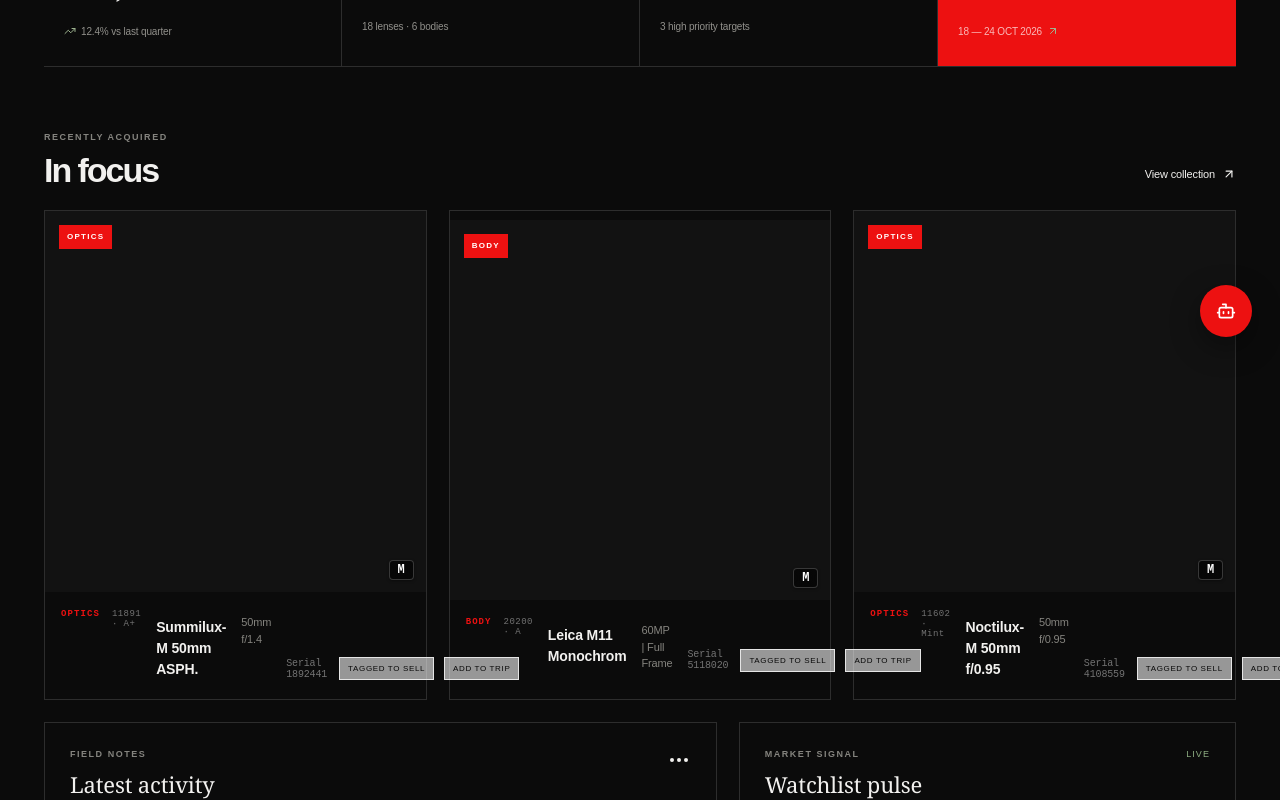
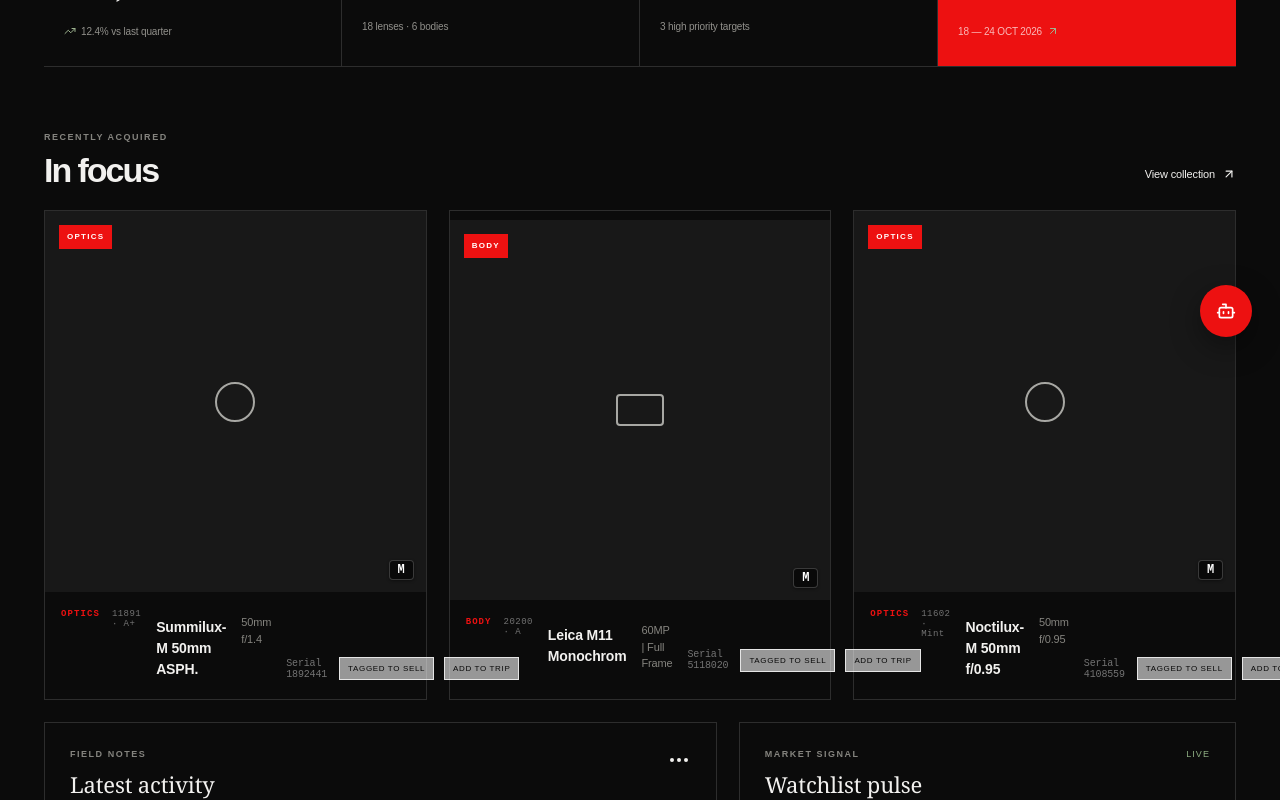
Before and after one commit to ipinto1983-dev/leica-gear-manager, a Next.js app: page / in a window 1280 px wide. Shown: the part 435-1235 px from the top of the page. Built offline with nearby package versions, Linux system fonts and the light colour scheme.

Commit message:
Update globals.css

```diff
--- a/app/globals.css
+++ b/app/globals.css
@@ -1147,3 +1147,40 @@ button.red-button:hover { background:#b91c1c !important; }
 .dark-shell .top-actions .text-scale-toggle span:hover { color:#f4f4f5; }
 .dark-shell .top-actions .text-scale-toggle span.scale-current { background:#f4f4f5; color:#18181b; }
 .top-actions .avatar { flex:0 0 auto; align-self:center; }
+
+/* Fix gear card visual placeholders */
+.gear-card .gear-visual {
+  background-color: #181818 !important;
+  background-image: none !important;
+  display: flex !important;
+  align-items: center !important;
+  justify-content: center !important;
+  position: relative !important;
+}
+
+.gear-card .gear-visual::after {
+  content: "" !important;
+  display: block !important;
+  position: relative !important;
+}
+
+.gear-card .gear-visual.gear-body::after {
+  width: 48px !important;
+  height: 32px !important;
+  border: 2px solid #a7a7a3 !important;
+  border-radius: 4px !important;
+}
+
+.gear-card .gear-visual.gear-lens::after {
+  width: 40px !important;
+  height: 40px !important;
+  border: 2px solid #a7a7a3 !important;
+  border-radius: 50% !important;
+}
+
+.gear-card .gear-visual.gear-accessory::after {
+  width: 32px !important;
+  height: 32px !important;
+  border: 2px dashed #a7a7a3 !important;
+  border-radius: 4px !important;
+}
```
